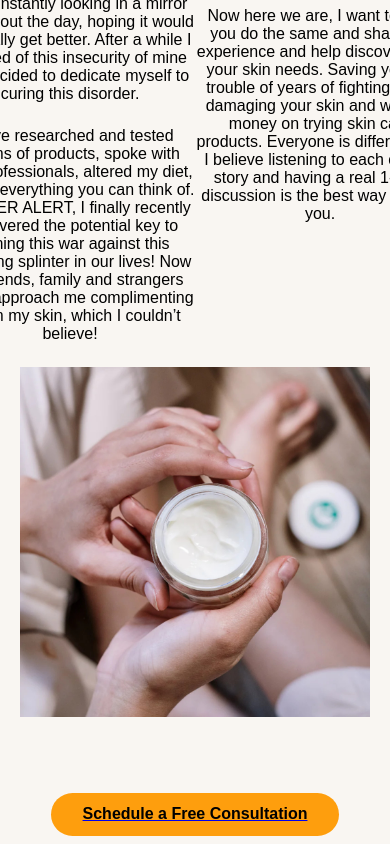
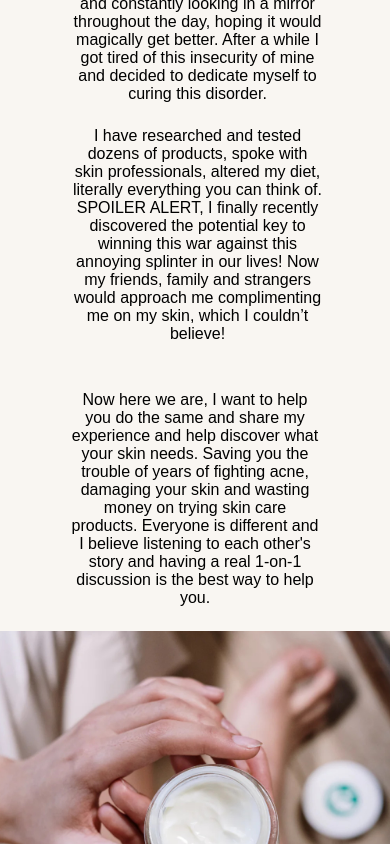
Before and after one commit to nguyen-jonathan/skinpactful, a React (Create React App) app: page /about in a window 390 px wide. Shown: the part 940-1784 px from the top of the page. Built offline with nearby package versions, Linux system fonts and the light colour scheme.

Commit message:
media centered

```diff
--- a/src/components/AboutPage/AboutPage.css
+++ b/src/components/AboutPage/AboutPage.css
@@ -1,8 +1,3 @@
-.AboutPage {
-  width: 100%;
-  margin: 0rem auto;
-  min-height: 100vh;
-}
 .primary-heading-aboutPage {
   text-align: center;
   padding: 20px;
@@ -21,6 +16,7 @@
   align-items: center;
 }
 .aboutPage-primary-text {
+  display: flex;
   align-items: center;
   justify-content: center;
   font-size: clamp(1rem, 3vw, 1.5rem);
@@ -31,6 +27,7 @@
 .aboutPage-section-text-container1 {
   order: 1;
   flex-basis: 50%;
+  padding-left: 150px;
 }
 .aboutPage-section-image-container2 {
   order: 2;
@@ -40,7 +37,7 @@
 .aboutPage-section-image-container3 {
   order: 3;
   flex-basis: 50%;
-  padding-left: 130px;
+  padding-left: 200px;
 }
 .aboutPage-section-text-container4 {
   order: 4;
@@ -52,13 +49,14 @@
   justify-content: center;
 }
 #creamImg {
-  max-width: 350px;
+  max-width: 400px;
 }
 #thomasAboutPage {
   max-width: 350px;
 }
 @media (max-width: 800px) {
   .aboutPage-content-container {
+    display: flex;
     justify-content: center;
     align-items: center;
     padding: 0;
@@ -80,11 +78,12 @@
     justify-content: center;
     align-items: center;
     padding: 0;
+    margin-left: 5px;
   }
   .aboutPage-section-text-container4 {
     order: 3;
     justify-content: center;
     align-items: center;
-    padding: 0;
+    padding: 0px;
   }
 }
```
